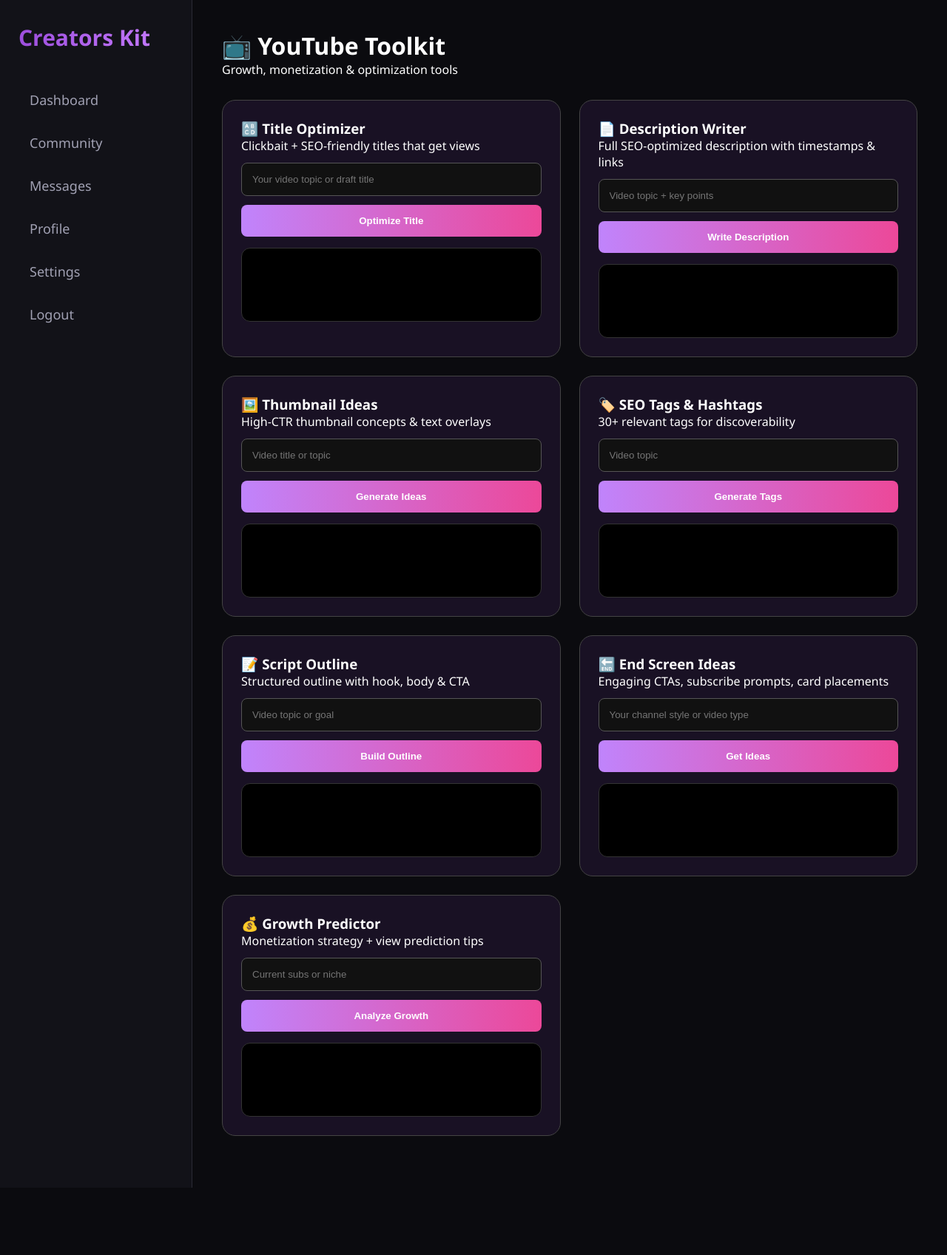
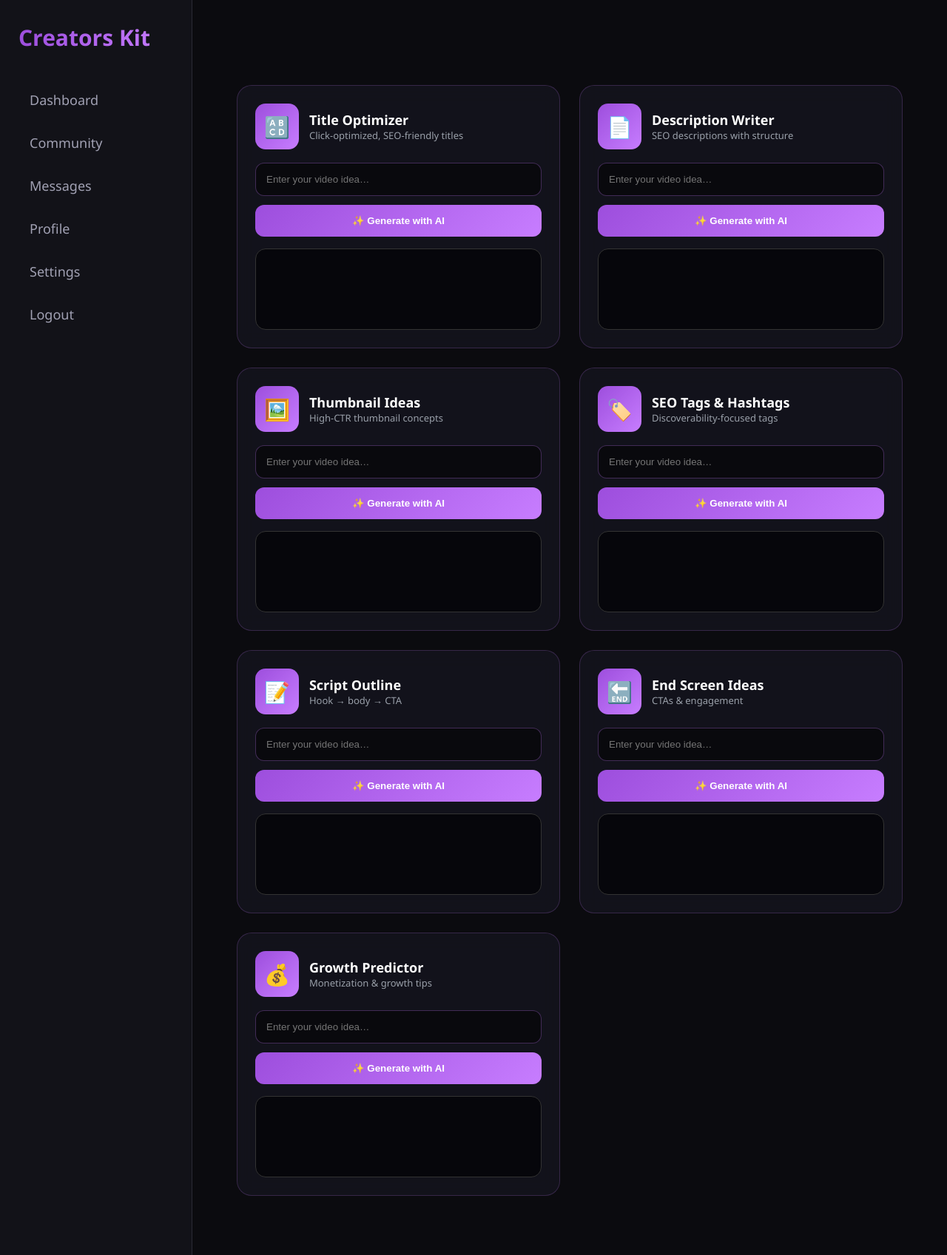
Before and after one commit to drwttierney-wq/Creatorskit, a Flask app: page /platform/youtube in a window 1280 px wide. Shown: the whole page at 74% size. Before the commit the page ends 1606 px from the top, so only its background shows below. Run offline with Flask 3, Linux system fonts and the light colour scheme; the visitor is signed in with stand-in values (Sample User, id 1); parts of the project's set-up code (start-up, migrations or seed data) failed here and were passed over.

Commit message:
Update youtube.html

```diff
--- a/templates/youtube.html
+++ b/templates/youtube.html
@@ -1,125 +1,206 @@
 {% extends 'base.html' %}
 {% block content %}
 
-<h1 class="page-title">📺 YouTube Toolkit</h1>
-<p class="subtitle">Growth, monetization & optimization tools</p>
+<div class="tool-wrapper">
+
+    <header class="tool-header">
+        <h1>📺 YouTube AI Toolkit</h1>
+        <p>Growth, monetization & optimization powered by AI</p>
+    </header>
 
     <div class="tools-grid">
 
-    <!-- 1. Title Optimizer -->
+        <!-- TOOL CARD -->
+        {% for tool in [
+            ('youtube_title','🔠','Title Optimizer','Click-optimized, SEO-friendly titles'),
+            ('youtube_description','📄','Description Writer','SEO descriptions with structure'),
+            ('thumbnail','🖼️','Thumbnail Ideas','High-CTR thumbnail concepts'),
+            ('hashtag','🏷️','SEO Tags & Hashtags','Discoverability-focused tags'),
+            ('script','📝','Script Outline','Hook → body → CTA'),
+            ('endscreen','🔚','End Screen Ideas','CTAs & engagement'),
+            ('monetization_tip','💰','Growth Predictor','Monetization & growth tips')
+        ] %}
         <div class="tool-card">
-        <h3>🔠 Title Optimizer</h3>
-        <p>Clickbait + SEO-friendly titles that get views</p>
-        <form class="tool-form" data-tool="youtube_title">
-            <input type="text" placeholder="Your video topic or draft title" required>
-            <button type="submit" class="generate-btn">Optimize Title</button>
+            <div class="tool-card-header">
+                <span class="tool-icon">{{ tool[1] }}</span>
+                <div>
+                    <h3>{{ tool[2] }}</h3>
+                    <p>{{ tool[3] }}</p>
+                </div>
+            </div>
+
+            <form class="tool-form" data-tool="{{ tool[0] }}">
+                <input type="text" placeholder="Enter your video idea…" required>
+                <button type="submit">✨ Generate with AI</button>
             </form>
+
             <div class="output-box"></div>
         </div>
+        {% endfor %}
 
-    <!-- 2. Description Writer -->
-    <div class="tool-card">
-        <h3>📄 Description Writer</h3>
-        <p>Full SEO-optimized description with timestamps & links</p>
-        <form class="tool-form" data-tool="youtube_description">
-            <input type="text" placeholder="Video topic + key points" required>
-            <button type="submit" class="generate-btn">Write Description</button>
-        </form>
-        <div class="output-box"></div>
+    </div>
 </div>
 
-    <!-- 3. Thumbnail Idea Generator -->
-    <div class="tool-card">
-        <h3>🖼️ Thumbnail Ideas</h3>
-        <p>High-CTR thumbnail concepts & text overlays</p>
-        <form class="tool-form" data-tool="thumbnail">
-            <input type="text" placeholder="Video title or topic" required>
-            <button type="submit" class="generate-btn">Generate Ideas</button>
-        </form>
-        <div class="output-box"></div>
-    </div>
-
-    <!-- 4. SEO Tag Generator -->
-    <div class="tool-card">
-        <h3>🏷️ SEO Tags & Hashtags</h3>
-        <p>30+ relevant tags for discoverability</p>
-        <form class="tool-form" data-tool="hashtag">
-            <input type="text" placeholder="Video topic" required>
-            <button type="submit" class="generate-btn">Generate Tags</button>
-        </form>
-        <div class="output-box"></div>
-    </div>
-
-    <!-- 5. Script Outline Helper -->
-    <div class="tool-card">
-        <h3>📝 Script Outline</h3>
-        <p>Structured outline with hook, body & CTA</p>
-        <form class="tool-form" data-tool="script">
-            <input type="text" placeholder="Video topic or goal" required>
-            <button type="submit" class="generate-btn">Build Outline</button>
-        </form>
-        <div class="output-box"></div>
-    </div>
-
-    <!-- 6. End Screen & CTA Suggestions -->
-    <div class="tool-card">
-        <h3>🔚 End Screen Ideas</h3>
-        <p>Engaging CTAs, subscribe prompts, card placements</p>
-        <form class="tool-form" data-tool="endscreen">
-            <input type="text" placeholder="Your channel style or video type" required>
-            <button type="submit" class="generate-btn">Get Ideas</button>
-        </form>
-        <div class="output-box"></div>
-    </div>
-
-    <!-- 7. Monetization & Analytics Tips -->
-    <div class="tool-card">
-        <h3>💰 Growth Predictor</h3>
-        <p>Monetization strategy + view prediction tips</p>
-        <form class="tool-form" data-tool="monetization_tip">
-            <input type="text" placeholder="Current subs or niche" required>
-            <button type="submit" class="generate-btn">Analyze Growth</button>
-        </form>
-        <div class="output-box"></div>
-    </div>
-
-</div>
-
-<!-- Same JS as TikTok (copy from there or keep in base.html) -->
 <script>
 document.querySelectorAll('.tool-form').forEach(form => {
     form.addEventListener('submit', async (e) => {
         e.preventDefault();
+
         const input = form.querySelector('input').value;
         const tool = form.dataset.tool;
         const output = form.nextElementSibling;
-            output.innerHTML = '<p style="color:#aaa;">Generating...</p>';
+
+        output.innerHTML = '<p class="loading">🤖 Generating...</p>';
 
         const res = await fetch('/use_tool', {
             method: 'POST',
             headers: {'Content-Type': 'application/json'},
-                body: JSON.stringify({tool, input})
+            body: JSON.stringify({ tool, input })
         });
+
         const data = await res.json();
 
         if (data.status === 'success') {
-                const text = data.result.text || data.result.hashtags?.join(' ') || JSON.stringify(data.result, null, 2);
-                output.innerHTML = `<pre style="white-space: pre-wrap;">${text}</pre>
-                    <button onclick="navigator.clipboard.writeText(this.previousElementSibling.innerText)">Copy All</button>`;
+            const text =
+                data.result.text ||
+                data.result.hashtags?.join(' ') ||
+                JSON.stringify(data.result, null, 2);
+
+            output.innerHTML = `
+                <pre>${text}</pre>
+                <button class="copy-btn"
+                    onclick="navigator.clipboard.writeText(this.previousElementSibling.innerText)">
+                    Copy
+                </button>
+            `;
         } else {
-                output.innerHTML = `<p style="color:red;">${data.message}</p>`;
+            output.innerHTML = `<p class="error">${data.message}</p>`;
         }
     });
 });
 </script>
 
 <style>
-    /* Reuse your dark purple styles */
-    .tools-grid { display: grid; grid-template-columns: repeat(auto-fit, minmax(320px, 1fr)); gap: 25px; margin: 30px 0; }
-    .tool-card { background: rgba(80,40,120,0.2); padding: 25px; border-radius: 18px; border: 1px solid #444; }
-    .tool-form input { width: 100%; padding: 14px; margin: 12px 0; background: #111; border: 1px solid #555; color: white; border-radius: 8px; }
-    .generate-btn { background: linear-gradient(90deg, #c084fc, #ec4899); width: 100%; padding: 14px; border: none; color: white; font-weight: bold; border-radius: 8px; cursor: pointer; }
-    .output-box { min-height: 100px; margin-top: 15px; padding: 15px; background: #000; border-radius: 12px; border: 1px solid #333; }
+/* ---------- PAGE ---------- */
+.tool-wrapper {
+    max-width: 1200px;
+    margin: auto;
+    padding: 40px 20px;
+}
+
+.tool-header h1 {
+    font-size: 40px;
+    font-weight: 700;
+}
+
+.tool-header p {
+    color: #9aa0aa;
+    margin-top: 6px;
+}
+
+/* ---------- GRID ---------- */
+.tools-grid {
+    display: grid;
+    grid-template-columns: repeat(auto-fit, minmax(330px, 1fr));
+    gap: 26px;
+    margin-top: 35px;
+}
+
+/* ---------- TOOL CARD ---------- */
+.tool-card {
+    background: rgba(20,20,30,0.8);
+    border-radius: 20px;
+    padding: 24px;
+    border: 1px solid rgba(199,125,255,0.2);
+    backdrop-filter: blur(12px);
+    transition: transform .25s ease, box-shadow .25s ease;
+}
+
+.tool-card:hover {
+    transform: translateY(-4px);
+    box-shadow: 0 0 30px rgba(199,125,255,0.25);
+}
+
+/* ---------- HEADER ---------- */
+.tool-card-header {
+    display: flex;
+    gap: 14px;
+    align-items: center;
+    margin-bottom: 18px;
+}
+
+.tool-icon {
+    font-size: 28px;
+    padding: 12px;
+    border-radius: 14px;
+    background: linear-gradient(135deg,#9d4edd,#c77dff);
+}
+
+.tool-card h3 {
+    margin: 0;
+    font-size: 18px;
+}
+
+.tool-card p {
+    font-size: 13px;
+    color: #9aa0aa;
+}
+
+/* ---------- FORM ---------- */
+.tool-form input {
+    width: 100%;
+    padding: 14px;
+    background: rgba(0,0,0,0.5);
+    border: 1px solid rgba(199,125,255,0.3);
+    border-radius: 12px;
+    color: white;
+    margin-bottom: 12px;
+}
+
+.tool-form input:focus {
+    outline: none;
+    box-shadow: 0 0 0 2px rgba(199,125,255,.25);
+}
+
+/* ---------- BUTTON ---------- */
+.tool-form button,
+.copy-btn {
+    width: 100%;
+    padding: 14px;
+    border-radius: 12px;
+    border: none;
+    cursor: pointer;
+    font-weight: 700;
+    color: white;
+    background: linear-gradient(135deg,#9d4edd,#c77dff);
+}
+
+.copy-btn {
+    margin-top: 12px;
+}
+
+/* ---------- OUTPUT ---------- */
+.output-box {
+    margin-top: 16px;
+    padding: 14px;
+    min-height: 110px;
+    background: rgba(0,0,0,0.6);
+    border-radius: 14px;
+    border: 1px solid #333;
+    font-size: 14px;
+}
+
+.output-box pre {
+    white-space: pre-wrap;
+}
+
+.loading {
+    color: #aaa;
+}
+
+.error {
+    color: #ff6b6b;
+}
 </style>
 
 {% endblock %}
```
Lines whose indentation alone changed are shown as unchanged.
